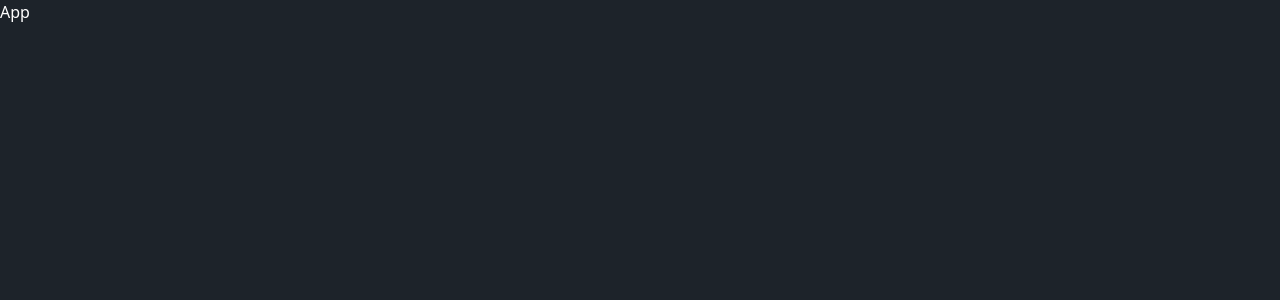
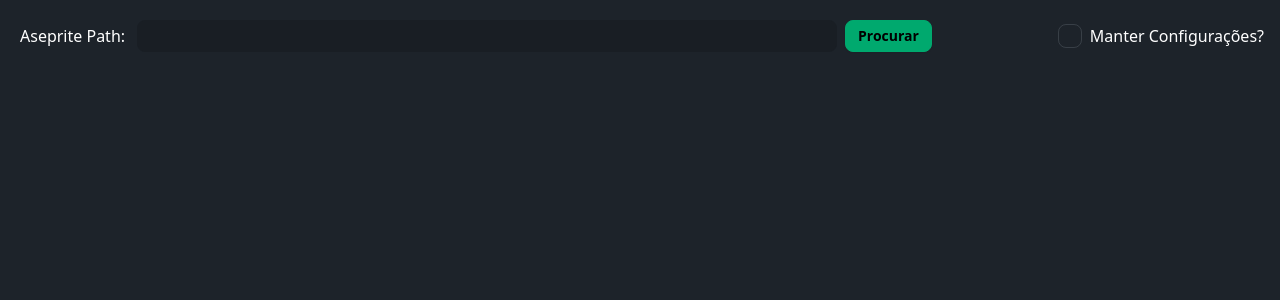
Before and after one commit to WeylonSantana/Aseprite-Multiple-Export, a React (Vite) app: page / in a window 1280 px wide. Shown: the top 300 px of the page. Built offline with nearby package versions, Linux system fonts and the light colour scheme.

Commit message:
added search aseprite exe and keep changes

```diff
--- a/src/App.tsx
+++ b/src/App.tsx
@@ -1,7 +1,92 @@
 import { Component } from 'react';
+import { open } from '@tauri-apps/api/dialog';
+import { exists, readTextFile, writeTextFile, BaseDirectory, createDir } from '@tauri-apps/api/fs';
 
-export default class App extends Component {
+interface AppState {
+  keepConfig: boolean;
+  asepritePath: string;
+}
+
+export default class App extends Component<any, AppState> {
+  constructor(props: any) {
+    super(props);
+    this.state = {
+      keepConfig: false,
+      asepritePath: '',
+    };
+
+    this.updateConfig = this.updateConfig.bind(this);
+    this.searchAsepritePath = this.searchAsepritePath.bind(this);
+  }
+
+  async componentDidMount() {
+    try {
+      if (!(await exists('', { dir: BaseDirectory.AppConfig }))) {
+        await createDir('', { dir: BaseDirectory.AppConfig });
+        await writeTextFile('config.json', JSON.stringify({}), { dir: BaseDirectory.AppConfig });
+      }
+
+      var state = JSON.parse(await readTextFile('config.json', { dir: BaseDirectory.AppConfig }));
+      this.setState({
+        keepConfig: state?.keepConfig ?? false,
+        asepritePath: state?.asepritePath ?? '',
+      });
+    } catch (error) {
+      console.error(error);
+    }
+  }
+
+  async updateConfig<K extends keyof AppState>(key: K, value: AppState[K]) {
+    try {
+      // Using a type-safe way to update the state
+      this.setState((prevState: AppState) => ({
+        ...prevState,
+        [key]: value,
+      }));
+
+      if (this.state.keepConfig || (key === 'keepConfig' && value)) {
+        var state = JSON.parse(await readTextFile('config.json', { dir: BaseDirectory.AppConfig }));
+        state[key] = value;
+        await writeTextFile('config.json', JSON.stringify(state, undefined, 2), { dir: BaseDirectory.AppConfig });
+      }
+
+      if (!this.state.keepConfig) {
+        await writeTextFile('config.json', JSON.stringify({}), { dir: BaseDirectory.AppConfig });
+      }
+    } catch (error) {
+      console.error(error);
+    }
+  }
+
+  async searchAsepritePath() {
+    try {
+      var file = await open({ multiple: false, directory: false, filters: [{ name: 'executável', extensions: ['exe'] }] });
+      if (!file || Array.isArray(file)) return;
+      this.updateConfig('asepritePath', file);
+    } catch (error) {
+      console.error(error);
+    }
+  }
+
   render() {
-    return <div>App</div>;
+    const { keepConfig, asepritePath } = this.state;
+
+    return (
+      <div>
+        <div className='flex gap-2 mt-6 ml-4 items-center absolute right-4 top-0'>
+          <input id='keep-config' type='checkbox' className='checkbox' checked={keepConfig} onChange={() => this.updateConfig('keepConfig', !keepConfig)} />
+          <label htmlFor='keep-config'>Manter Configurações?</label>
+        </div>
+
+        {/* Aseprite Path Search */}
+        <div className='flex gap-2 mt-4 ml-4 items-center'>
+          <label className='label'>Aseprite Path:</label>
+          <input className='input input-sm w-[700px]' type='text' value={asepritePath} disabled />
+          <button className='btn btn-sm btn-success' onClick={this.searchAsepritePath}>
+            Procurar
+          </button>
+        </div>
+      </div>
+    );
   }
 }
```
Also changed, not shown: src-tauri/tauri.conf.json (+6 -2 lines).
